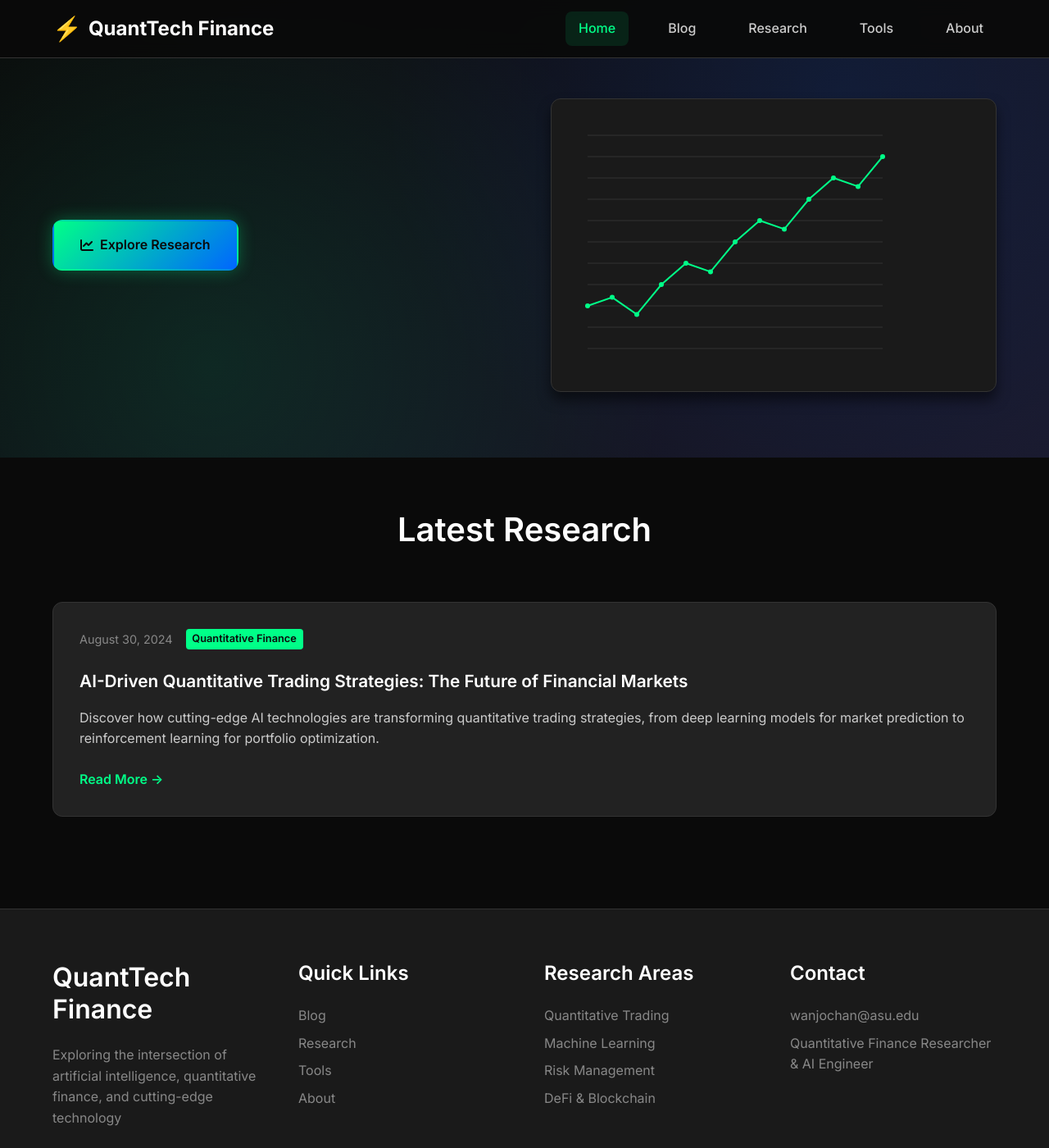
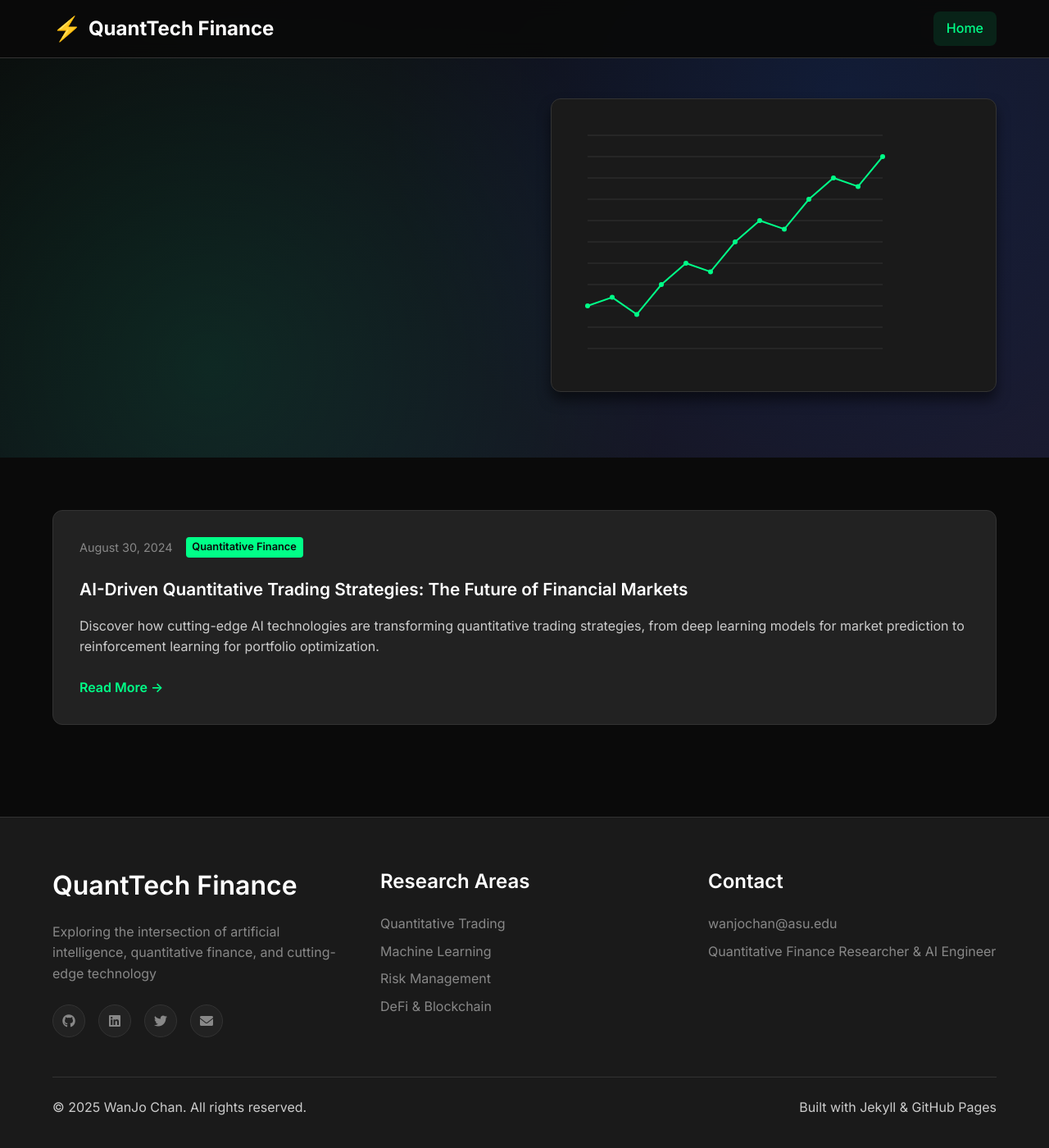
Before and after one commit to wanjochan/wanjochan.github.io, a Jekyll site: the page built from index.html, in a window 1280 px wide and 1400 px high. Shown: the whole window at 82% size. Built offline with Jekyll 4.4.1, drawn with Linux system fonts in a browser that asks for light colours; the list of posts is cut into pages by our own code.

Commit message:
chore(ui): remove 'Latest Research' heading and blog/research/tools/about links (nav + footer + hero button)

```diff
--- a/_config.yml
+++ b/_config.yml
@@ -62,14 +62,6 @@ theme_config:
 navigation:
   - title: "Home"
     url: "/"
-  - title: "Blog"
-    url: "/blog/"
-  - title: "Research"
-    url: "/research/"
-  - title: "Tools"
-    url: "/tools/"
-  - title: "About"
-    url: "/about/"
 
 # Social links
 social:
--- a/_layouts/default.html
+++ b/_layouts/default.html
@@ -88,15 +88,7 @@
                         </div>
                     </div>
 
-                    <div class="footer-section">
-                        <h4>Quick Links</h4>
-                        <ul>
-                            <li><a href="{{ '/blog/' | relative_url }}">Blog</a></li>
-                            <li><a href="{{ '/research/' | relative_url }}">Research</a></li>
-                            <li><a href="{{ '/tools/' | relative_url }}">Tools</a></li>
-                            <li><a href="{{ '/about/' | relative_url }}">About</a></li>
-                        </ul>
-                    </div>
+                    <!-- Quick links removed per request -->
 
                     <div class="footer-section">
                         <h4>Research Areas</h4>
--- a/index.html
+++ b/index.html
@@ -5,14 +5,7 @@ title: "WanjoChan"
 
 <div class="hero-section">
   <div class="hero-content">
-    <div class="hero-text">
-      <div class="hero-buttons">
-        <a href="/blog/" class="btn btn-primary">
-          <i class="fas fa-chart-line"></i>
-          Explore Research
-        </a>
-      </div>
-    </div>
+    <div class="hero-text"></div>
     <div class="hero-visual">
       <div class="trading-chart">
         <canvas id="heroChart" width="400" height="300"></canvas>
@@ -73,7 +66,6 @@ title: "WanjoChan"
 
 <div class="latest-posts-section">
   <div class="container">
-    <h2 class="section-title">Latest Research</h2>
     <div id="posts-list" class="posts-grid"></div>
     <div id="pagination" class="pagination"></div>
   </div>
```
